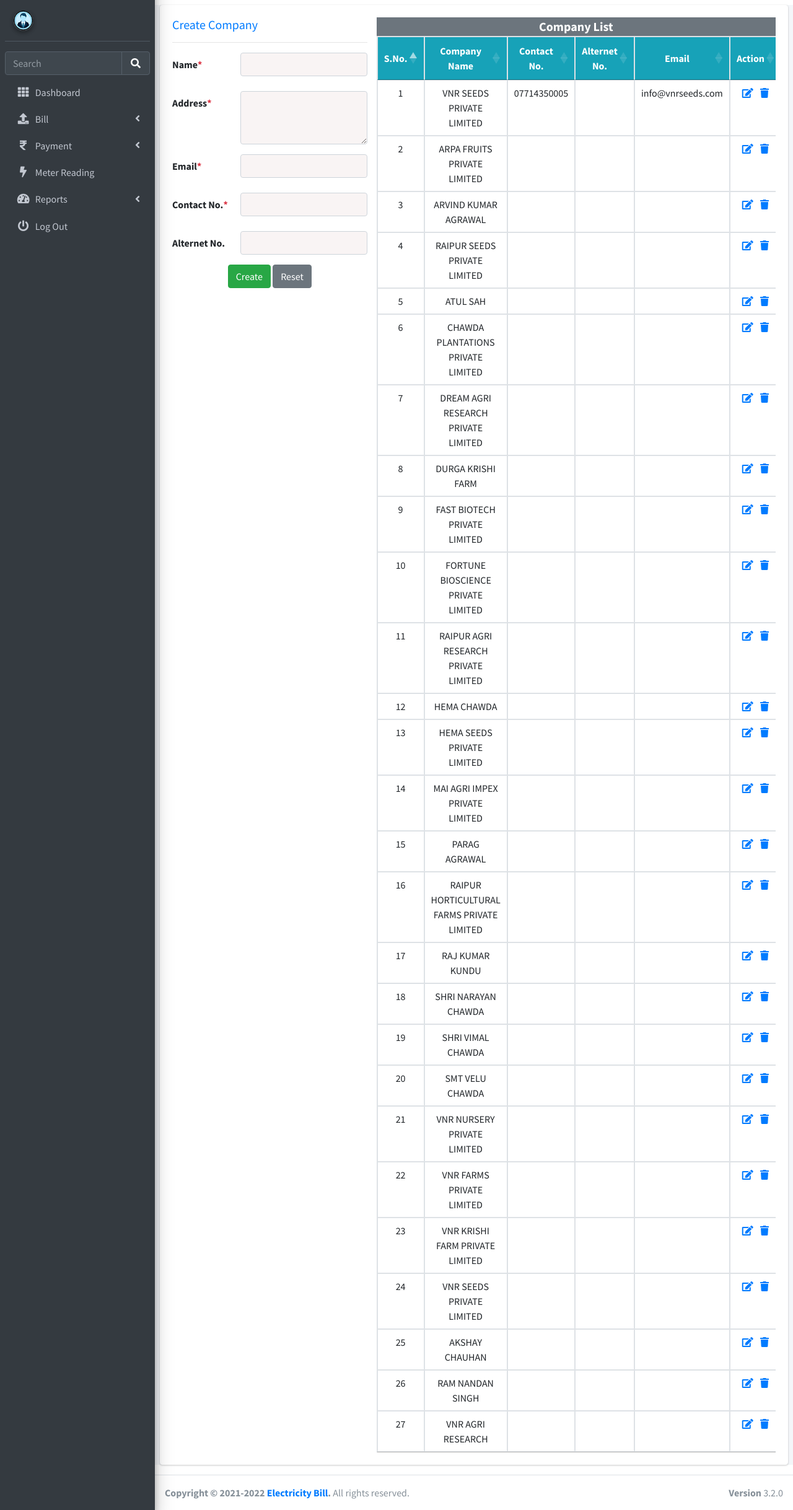
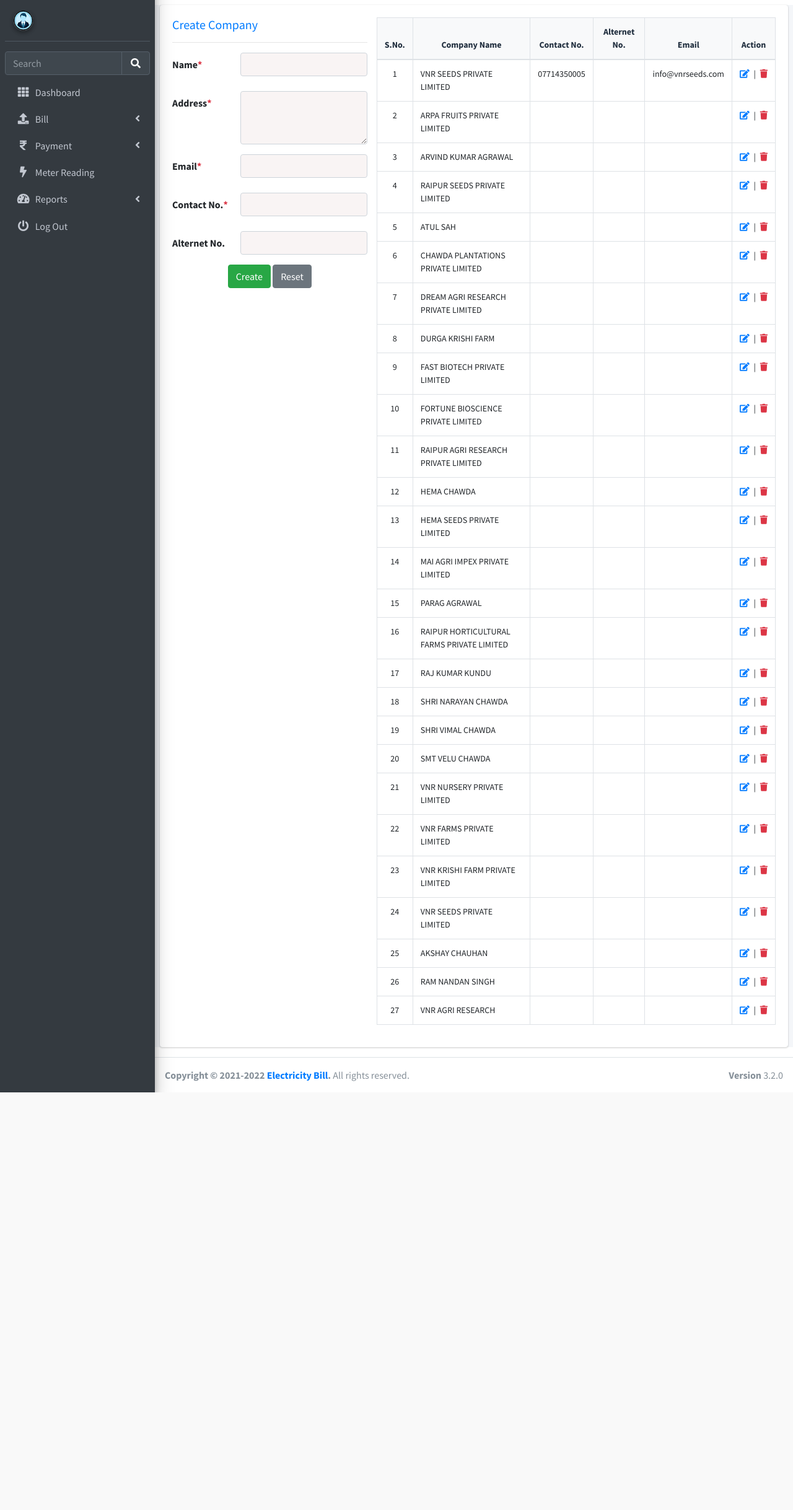
Before and after one commit to rahul1290/bill, a CodeIgniter app: page /bill/index.php/company_ctrl/index in a window 1280 px wide. Shown: the part 57-2494 px from the top of the page at 62% size. After the commit the page ends 1820 px from the top, so only its background shows below. Run offline with CodeIgniter, Linux system fonts and the light colour scheme; data comes from the database, SQL or seed files in the repository; some libraries are stand-ins or nearby versions.

Commit message:
ui change

```diff
--- a/application/views/bill-list.php
+++ b/application/views/bill-list.php
@@ -8,7 +8,7 @@
           		<hr/>
           		<?php echo $this->session->flashdata('msg'); ?>
           		<div class="table-responsive">
-          		<table class="table table-striped table-sm text-sm border" >
+          		<table class="table table-bordered table-striped table-sm text-sm border" >
           			<thead class="bg-light ">
           				<tr>
           					<th>S.No.</th>
--- a/application/views/master/company.php
+++ b/application/views/master/company.php
@@ -6,7 +6,7 @@
           	<div class="col-12 col-sm-6 col-md-4 col-lg-4 col-xl-4">
           		<h5 class="text-primary" id="page-heading">Create Company</h5>
           		<hr/>
-          		<form name="f1" method="POST" action="<?php echo base_url();?>master/company">
+          		<form name="f1" method="POST" action="<?php echo base_url();?>master/Company">
                     <div class="form-group row">
                         <label for="inputEmail3" class="col-sm-4 col-form-label">Name<label class="text-danger">*</label></label>
                         <div class="col-sm-8">
@@ -58,69 +58,49 @@
                 </form>
           	</div>
           	<div class="col-12 col-sm-6 col-md-8 col-lg-8 col-xl-8">
-          		<p class="text-lg text-bold text-info bg-secondary mb-0 text-center">Company List</p>
           		<div class="table-responsive">
-                    <table class="table table-bordered" id="companyListTable">
-                        <thead class="bg-info">
+                    <table class="table table-bordered text-sm">
+                        <thead class="bg-light">
                             <tr>
-                            <th class="text-center align-middle uppercase">S.No.</th>
-                            <th class="text-center align-middle uppercase">Company Name</th>
-                            <th class="text-center align-middle uppercase">Contact No.</th>
-                            <th class="text-center align-middle uppercase">Alternet No.</th>
-                            <th class="text-center align-middle uppercase">Email</th>
-                            <th class="text-center align-middle uppercase">Action</th>
+                            <th class="text-center uppercase">S.No.</th>
+                            <th class="text-center uppercase">Company Name</th>
+                            <th class="text-center uppercase">Contact No.</th>
+                            <th class="text-center uppercase">Alternet No.</th>
+                            <th class="text-center uppercase">Email</th>
+                            <th class="text-center uppercase">Action</th>
                             </tr>
                         </thead>
                         <tbody id="companyList">
-                            <?php if(count($companies)>0){ $c=1; foreach($companies as $company){ ?>
+                            <?php $c=1; foreach($companies as $company){ ?>
                                 <tr>
                                     <td class="text-center"><?= $c++; ?></td>
-                                    <td class="text-center"><?= $company['name']; ?></td>
+                                    <td class="text-left"><?= $company['name']; ?></td>
                                     <td class="text-center"><?= $company['contact_no']; ?></td>
                                     <td class="text-center"><?= $company['alternet_no']; ?></td>
                                     <td class="text-center"><?= $company['email']; ?></td>
-                                    <td class="text-center">
-                                        <a href="javascript:void(0);" class="company_edit" data-id="<?= $company['cid']; ?>"><i class="fas fa-edit"></i></a>
-                                        <a href="javascript:void(0);" class="company_delete ml-2" data-id="<?= $company['cid']; ?>"><i class="fas fa-trash"></i></a>
+                                    <td style="width:70px;" class="text-center">
+                                        <a title="Edit" href="javascript:void(0);" class="company_edit mr-1" data-id="<?= $company['cid']; ?>"><i class="fas fa-edit"></i></a> |
+                                        <a title="Delete" href="javascript:void(0);" class="company_delete ml-1" data-id="<?= $company['cid']; ?>"><i class="fas fa-trash text-red"></i></a>
                                     </td>
                                 </tr>
-                            <?php } } else { ?>
-                                <tr><td colspan="6" class="text-center">No Record Found</td></tr>
+
                             <?php } ?>
                         </tbody>
                     </table>
                   </div>
           	</div>
           </div>
+
         </div>
       </div>
+      <!-- /.card -->
     </section>
 
 
     <script>
     const baseUrl = $('#base_url').val();
 
-   $('#companyListTable').DataTable({
-   	"searching": false,
-    "bPaginate": false,
-    "bLengthChange": false,
-    "bFilter": true,
-    "bInfo": false,
-    "bAutoWidth": false });
-
-   $(document).on('click','#company-create,#company-update',function(){
-   		$('#loaderModal').modal({
-   			'show':true
-   		});
-   });
-
       $(document).on('click','.company_edit',function(){
-      	$('#loaderModal').modal({
-   			'show':true,
-   			'backdrop' :'static',
-   			'keyboard' : false
-   		});
-
         var request = $.ajax({
                 url: `${baseUrl}Company_ctrl/getCompanyById`,
                 method: "POST",
@@ -142,8 +122,6 @@
                     $('#contact').val(response.data['contact_no']);
                     $('#alternet_no').val(response.data['alternet_no']);
                 }
-
-                $('#loaderModal').modal('toggle');
             });
             request.fail(function( jqXHR, textStatus ) {
             alert( "Request failed: " + textStatus );
@@ -160,7 +138,6 @@
 
 
       $(document).on('click','.company_delete',function(){
-      	if(confirm('Are you sure?')){
         $.ajax({
             url: `${baseUrl}Company_ctrl/delete_company`,
             method: "POST",
@@ -170,23 +147,14 @@
             },
             beforeSend(){
                 $('#companyList').html('<tr><td colspan="6"><p class="text-center">Loading..</p></td></tr>');
-                    $('#loaderModal').modal({
-               			'show':true,
-               			'backdrop' :'static',
-               			'keyboard' : false
-               		});
             },
             success(response){
-                	$('#loaderModal').modal('toggle');
                 alert(response.msg);
                 if(response.status == 200){
                     reload();
                 }
             }
         });
-        } else {
-
-        }
       });
 
 
```
Also changed, not shown: application/views/forgot-password.php (+6 -6 lines), application/views/master/cost-center.php (+6 -6 lines), application/views/master/location.php (+5 -5 lines), application/views/master/meter.php (+6 -6 lines), application/views/master/user.php (+5 -5 lines). Lines whose indentation alone changed are shown as unchanged.
